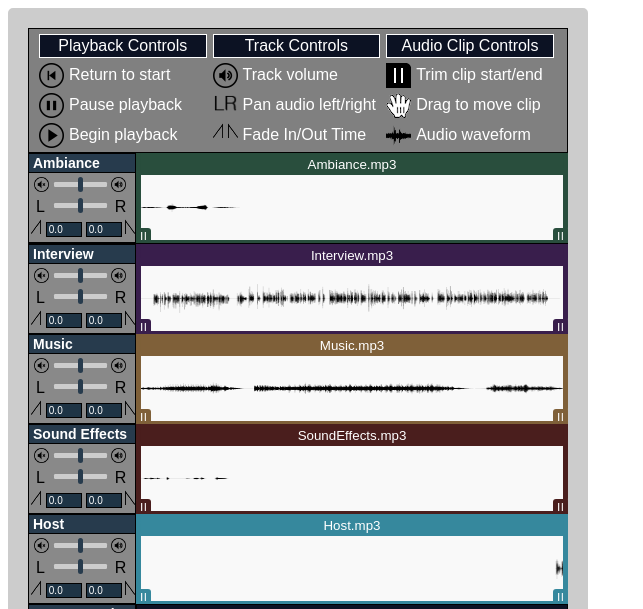
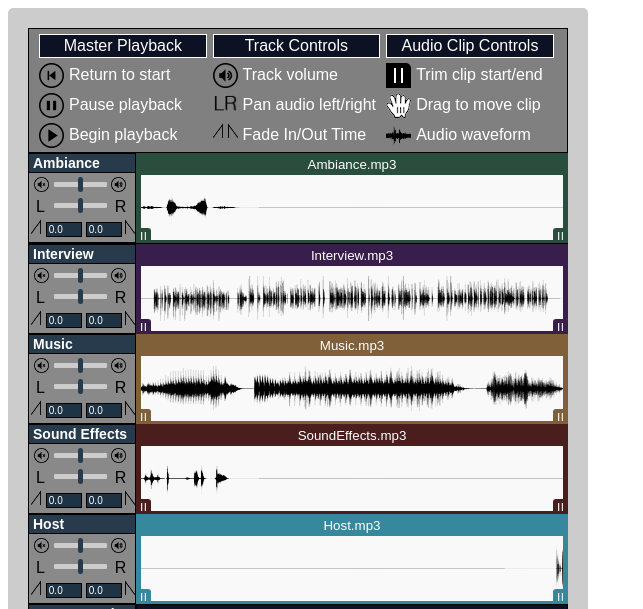
Before and after one commit to russellgillespie/minidaw, a plain HTML site: page index.html in a window 1280 px wide. Shown: the top 609 px of the page, without its empty margins (0-643 px from the left). Drawn offline with Linux system fonts and the light colour scheme; no server answers.

Commit message:
waveform image tweaks.

```diff
--- a/index.html
+++ b/index.html
@@ -14,7 +14,7 @@
       <!-- TUTORIAL / LEGEND -->
       <div class="row legend" id="legend">
         <div class="column tutorial" id="legend-transport">
-          <div class="row legend-header"> Playback Controls </div>
+          <div class="row legend-header">Master Playback</div>
           <div class="row">
             <img id="legend-return" src="./img/returnButton.png"></img>
             <label class="legend-label" for="legend-return">Return to start</label>
--- a/style.css
+++ b/style.css
@@ -97,7 +97,7 @@ h4 {
   margin-top : 0px;
   height : 40px;
   width : 100%;
-  background-image: url("./img/timelineBG.png");
+  background-image: url("img/timelineBG.png");
   background-color: white;
   background-position: center;
 
@@ -137,24 +137,24 @@ h4 {
 }
 
 #trackLabel0 .waveform {
-    background-image: url("./img/DTNN_AMBI BUS.png");
+    background-image: url("img/DTNN_AMBI-BUS.png");
 }
 
 #trackLabel1 .waveform {
-    background-image: url("./img/DTNN_INTERVIEW BUS.png");
+    background-image: url("img/DTNN_INTERVIEW-BUS.png");
 }
 
 #trackLabel2 .waveform {
     background-image:
-  url("./img/DTNN_MUSIC BUS.png");
+  url("img/DTNN_MUSIC-BUS.png");
 }
 
 #trackLabel3 .waveform {
-    background-image: url("./img/DTNN_SFX BUS.png");
+    background-image: url("img/DTNN_SFX-BUS.png");
 }
 
 #trackLabel4 .waveform {
-    background-image: url("./img/DTNN_STUDIO BUS.png");
+    background-image: url("img/DTNN_STUDIO-BUS.png");
 }
 
 #track0, #trackLabel0 .resizer {
@@ -221,7 +221,7 @@ h4 {
   left: 0px;
   bottom: 0px;
   cursor: ew-resize;
-  background-image: url("./img/resizeThumb.png");
+  background-image: url("img/resizeThumb.png");
   background-repeat: no-repeat;
   background-position: center;
   background-size: 5px 8px;
@@ -231,7 +231,7 @@ h4 {
   right: 0px;
   bottom: 0px;
   cursor: ew-resize;
-  background-image: url("./img/resizeThumb.png");
+  background-image: url("img/resizeThumb.png");
   background-repeat: no-repeat;
   background-position: center;
   background-size: 5px 8px;
```
Also changed, not shown: img/DTNN_AMBI-BUS.png (added), img/DTNN_INTERVIEW-BUS.png (added), img/DTNN_MASTER-MIX.png (added), img/DTNN_MUSIC-BUS.png (added), img/DTNN_SFX-BUS.png (added), img/DTNN_STUDIO-BUS.png (added), img/Waveforms_Original/DTNN_AMBI BUS.png (renamed from img/DTNN_AMBI BUS.png), img/Waveforms_Original/DTNN_INTERVIEW BUS.png (renamed from img/DTNN_INTERVIEW BUS.png), img/Waveforms_Original/DTNN_MASTER MIX.png (renamed from img/DTNN_MASTER MIX.png), img/Waveforms_Original/DTNN_MUSIC BUS.png (renamed from img/DTNN_MUSIC BUS.png), img/Waveforms_Original/DTNN_SFX BUS.png (renamed from img/DTNN_SFX BUS.png), img/Waveforms_Original/DTNN_STUDIO BUS.png (renamed from img/DTNN_STUDIO BUS.png), 2 other files.
